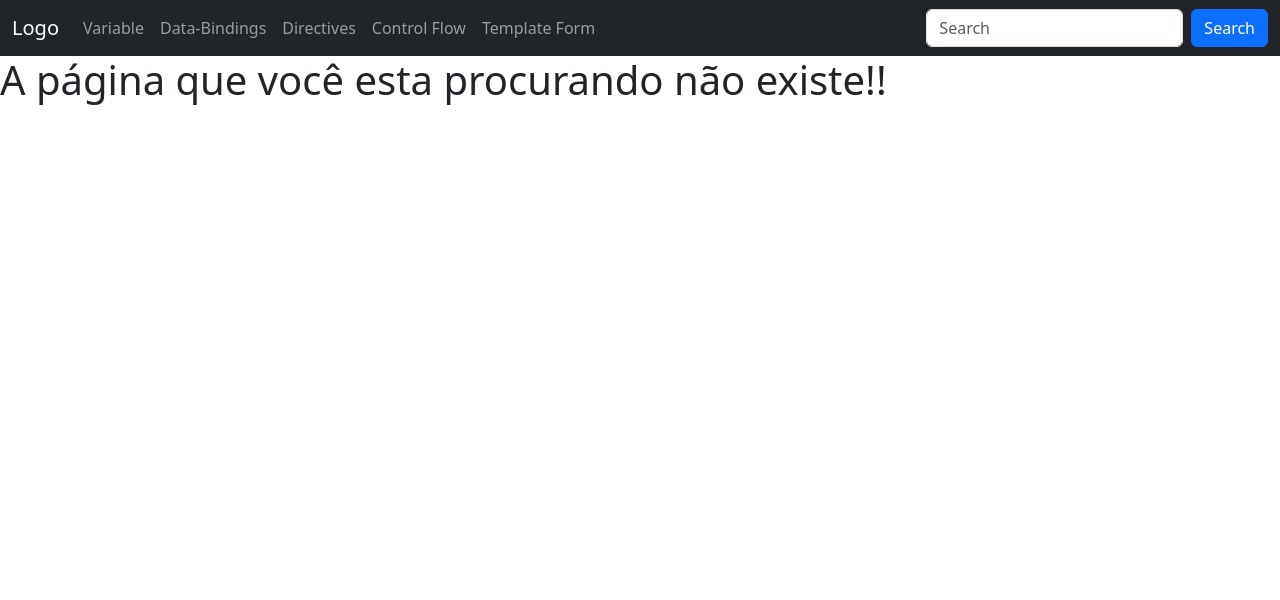
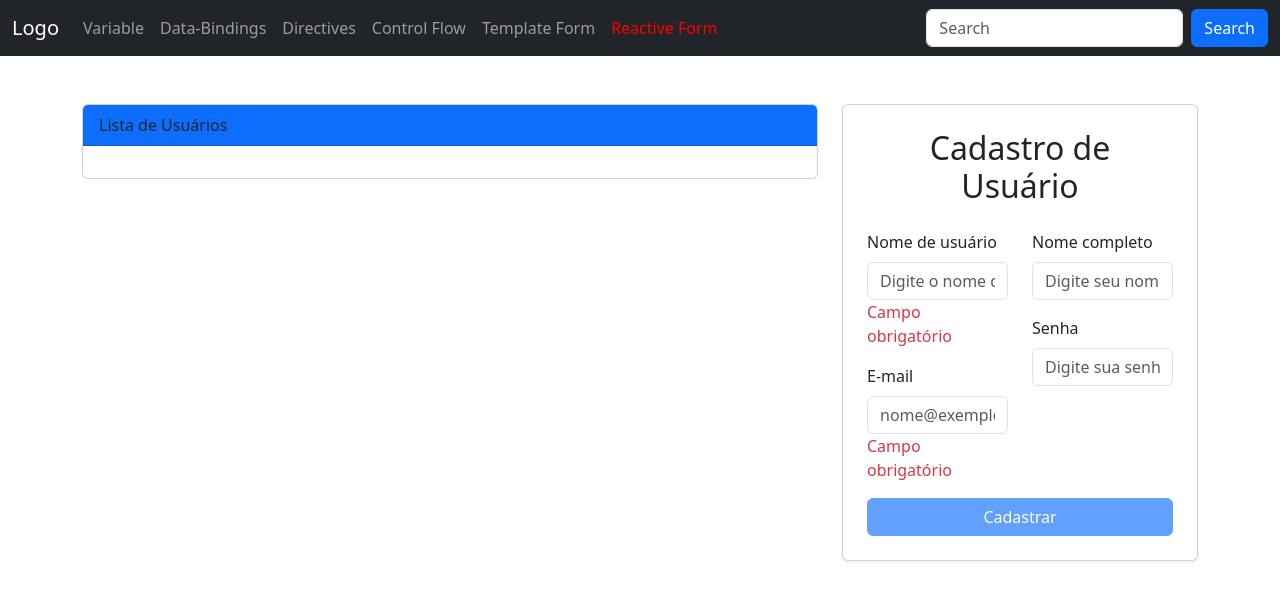
Before and after one commit to marcionavarro/angular22, an Angular app: page /reactive-form in a window 1280 px wide. Shown: the top 600 px of the page. Built offline with nearby package versions, Linux system fonts and the light colour scheme.

Commit message:
Angular 22 Tutorial for Beginners | Reactive Form in Angular | Reactive Form Validation

```diff
--- a/src/app/app.html
+++ b/src/app/app.html
@@ -28,6 +28,9 @@
         <li class="nav-item">
           <a class="nav-link" routerLink="template-form" routerLinkActive="active">Template Form</a>
         </li>
+        <li class="nav-item">
+          <a class="nav-link" routerLink="reactive-form" routerLinkActive="active">Reactive Form</a>
+        </li>
       </ul>
       <form class="d-flex">
         <input class="form-control me-2" type="text" placeholder="Search" />
--- a/src/app/app.routes.ts
+++ b/src/app/app.routes.ts
@@ -5,6 +5,7 @@ import { DirectiveExp } from './components/directive-exp/directive-exp';
 import { NotFound } from './components/not-found/not-found';
 import { ControlFlow } from './components/control-flow/control-flow';
 import { TemForm } from './components/tem-form/tem-form';
+import { ReactiveFormEx } from './components/reactive-form-ex/reactive-form-ex';
 
 export const routes: Routes = [
   {
@@ -33,6 +34,10 @@ export const routes: Routes = [
     component: TemForm,
   },
   {
+    path: 'reactive-form',
+    component: ReactiveFormEx,
+  },
+  {
     path: '**',
     component: NotFound,
   },
--- /dev/null
+++ b/src/app/components/reactive-form-ex/reactive-form-ex.html
@@ -0,0 +1,114 @@
+<div class="container py-5">
+  <div class="row">
+    <div class="col-8">
+      <div class="card">
+        <div class="card-header bg-primary">Lista de Usuários</div>
+        <div class="card-body"></div>
+      </div>
+    </div>
+    <div class="col-4">
+      <div class="card shadow-sm">
+        <div class="card-body p-4">
+          <h2 class="card-title text-center mb-4">Cadastro de Usuário</h2>
+
+          <form [formGroup]="userForm">
+            <!-- userId -->
+            <input type="hidden" name="userId" value="0" />
+
+            <div class="row">
+              <div class="col-6">
+                <!-- userName -->
+                <div class="mb-3">
+                  <label for="userName" class="form-label"> Nome de usuário </label>
+
+                  <input
+                    type="text"
+                    formControlName="userName"
+                    class="form-control"
+                    id="userName"
+                    name="userName"
+                    placeholder="Digite o nome de usuário"
+                    required
+                  />
+                  <div class="text-danger">
+                    @if (userForm.controls['userName'].errors?.['required']) {
+                      <span>Campo obrigatório</span>
+                    }
+                    @if (userForm.controls['userName'].errors?.['minlength']) {
+                      <span>Min 4 caracteres</span>
+                    }
+                  </div>
+                </div>
+
+                <!-- emailId -->
+                <div class="mb-3">
+                  <label for="email" class="form-label"> E-mail </label>
+
+                  <input
+                    type="email"
+                    formControlName="email"
+                    class="form-control"
+                    id="email"
+                    name="email"
+                    placeholder="nome@exemplo.com"
+                    required
+                  />
+                  <div class="text-danger">
+                    @if (userForm.controls['email'].errors?.['required']) {
+                      <span>Campo obrigatório</span>
+                    }
+                    @if (userForm.controls['email'].errors?.['email']) {
+                      <span>Email não é válido</span>
+                    }
+                  </div>
+                </div>
+              </div>
+
+              <div class="col-6">
+                <!-- fullName -->
+                <div class="mb-3">
+                  <label for="fullName" class="form-label"> Nome completo </label>
+
+                  <input
+                    type="text"
+                    formControlName="fullName"
+                    class="form-control"
+                    id="fullName"
+                    name="fullName"
+                    placeholder="Digite seu nome completo"
+                  />
+                </div>
+
+                <!-- password -->
+                <div class="mb-4">
+                  <label for="password" class="form-label"> Senha </label>
+
+                  <input
+                    type="password"
+                    formControlName="password"
+                    class="form-control"
+                    id="password"
+                    name="password"
+                    placeholder="Digite sua senha"
+                  />
+                </div>
+              </div>
+            </div>
+
+            <!-- Botões -->
+            <div class="d-flex gap-2">
+              <button
+                type="buton"
+                class="btn btn-primary w-100"
+                (click)="onSaveCustomer()"
+                [disabled]="userForm.invalid"
+              >
+                Cadastrar
+              </button>
+            </div>
+          </form>
+        </div>
+      </div>
+    </div>
+  </div>
+</div>
--- /dev/null
+++ b/src/app/components/reactive-form-ex/reactive-form-ex.ts
@@ -0,0 +1,46 @@
+import { Component, inject } from '@angular/core';
+import {
+  FormBuilder,
+  FormControl,
+  FormGroup,
+  ReactiveFormsModule,
+  Validators,
+} from '@angular/forms';
+
+@Component({
+  selector: 'app-reactive-form-ex',
+  imports: [ReactiveFormsModule],
+  templateUrl: './reactive-form-ex.html',
+  styleUrl: './reactive-form-ex.css',
+})
+export class ReactiveFormEx {
+  userForm: FormGroup = new FormGroup({
+    userId: new FormControl(0),
+    userName: new FormControl('', [Validators.required, Validators.minLength(4)]),
+    email: new FormControl('', [Validators.required, Validators.email]),
+    fullName: new FormControl(''),
+    password: new FormControl(''),
+  });
+
+  formBuilder = inject(FormBuilder); //16
+
+  studentForm!: FormGroup;
+
+  constructor(private fb: FormBuilder) {
+    this.studentForm = this.formBuilder.group({
+      studId: [0],
+      studName: ['', Validators.required, Validators.minLength(6)],
+      city: [''],
+    });
+  }
+
+  onSaveCustomer() {
+    if (this.userForm.invalid) {
+      alert('Digite campos obrigatórios');
+    } else {
+      confirm('Tem certeza que deseja salvar?');
+      const formValue = this.userForm.value;
+      debugger;
+    }
+  }
+}
```
Also changed, not shown: src/app/components/reactive-form-ex/reactive-form-ex.css (added), 1 other file (tests, documents, lock files or other folders).
